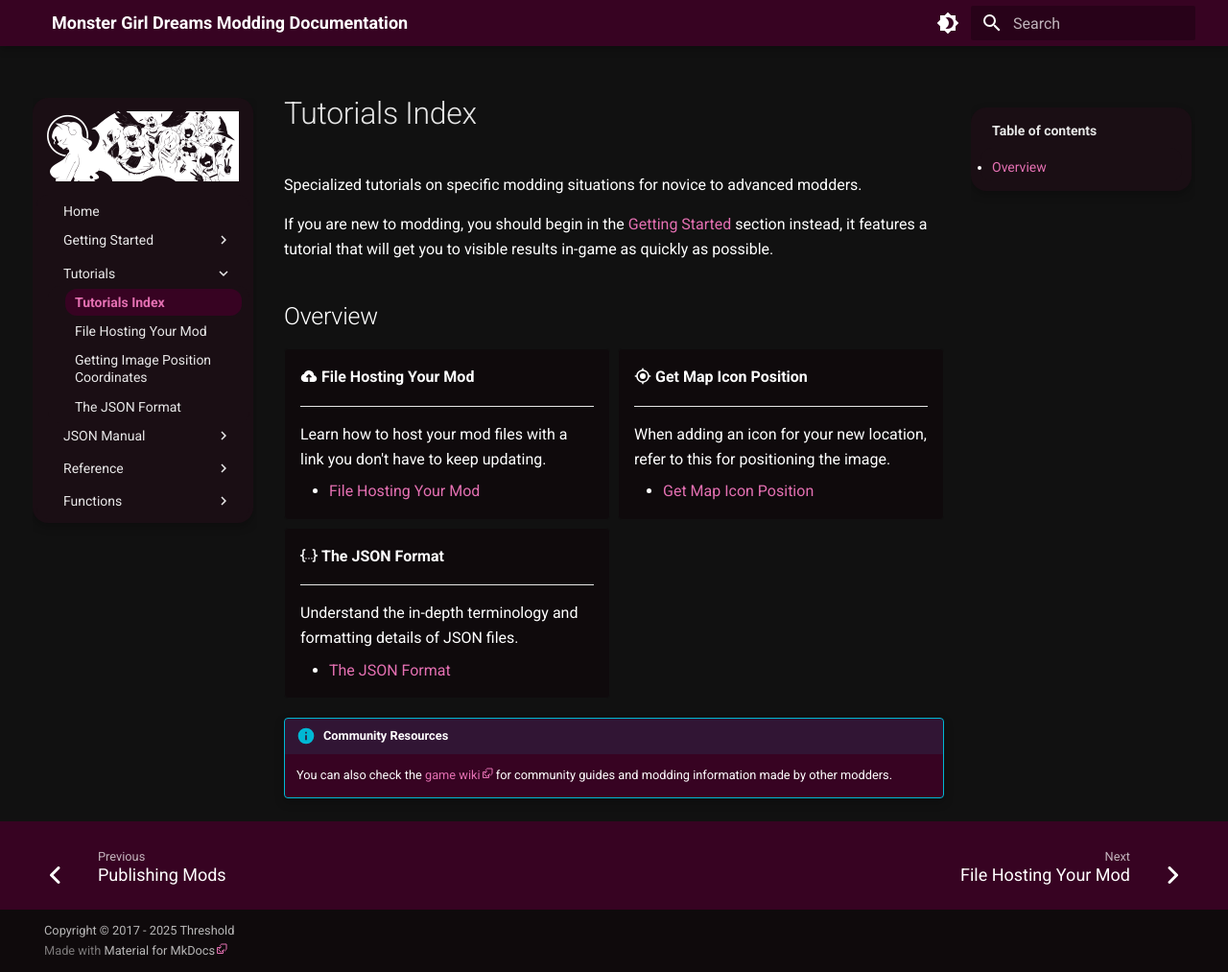
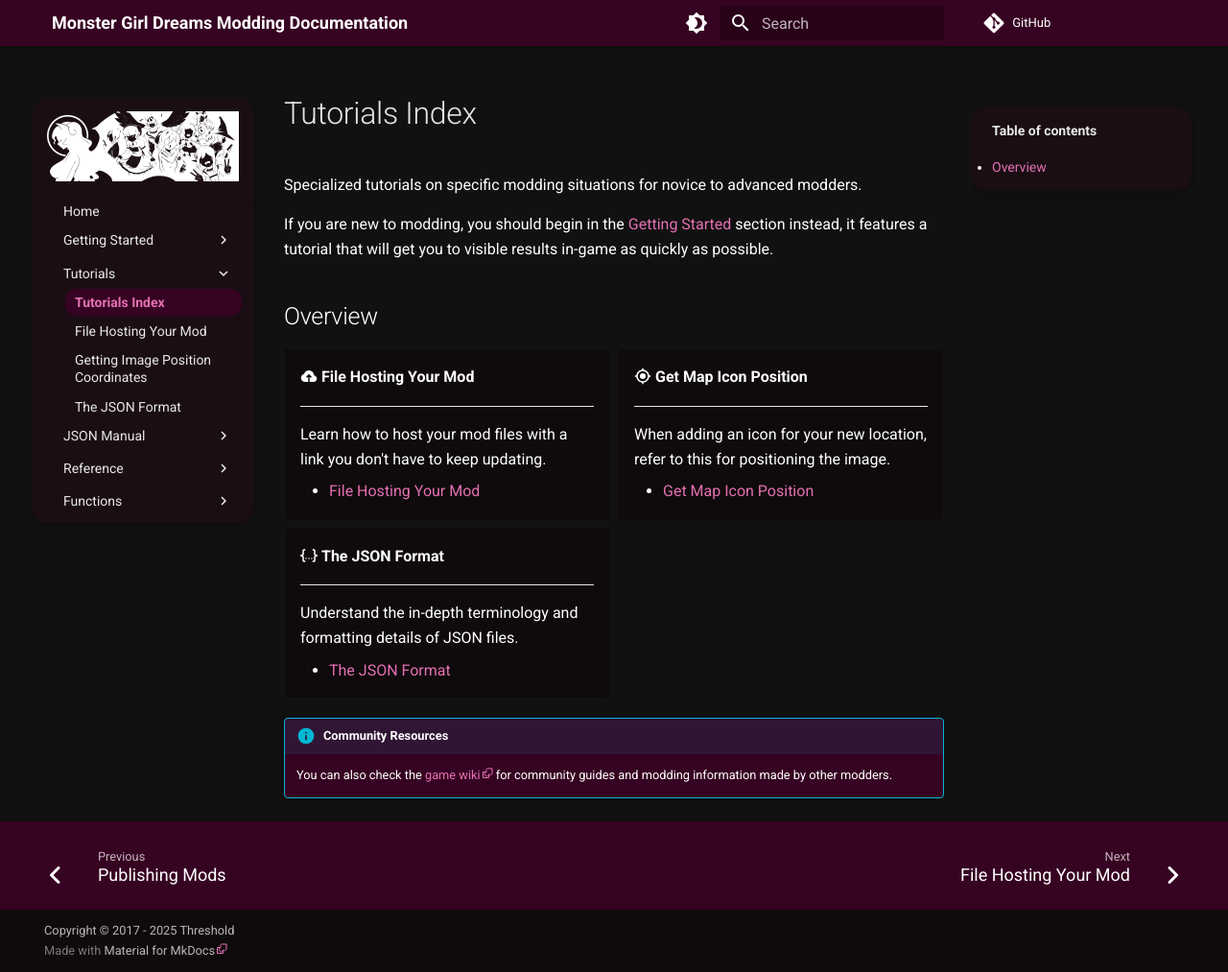
Before and after one commit to feltcute/ModdingDocsMGD, an MkDocs documentation site: the page built from docs/Tutorials/index.md, in a window 1280 px wide and 1013 px high. Shown: the whole window at 96% size. Built offline with MkDocs 1.6.1 and Material for MkDocs 9.7.7, drawn with Linux system fonts in a browser that asks for light colours; plug-ins that fetch from the network failed and are left out; comment, search, counter and statistics services are not loaded.

Commit message:
repo link

```diff
--- a/docs/stylesheets/extra.css
+++ b/docs/stylesheets/extra.css
@@ -327,7 +327,7 @@
 }
 
 a[href^="http://"]:not(.md-search-result__link),
-a[href^="https://"]:not(.md-search-result__link)
+a[href^="https://"]:not(.md-search-result__link):not([href="https://github.com/ThresholdMGD/ModdingDocsMGD"])
 {
     background-position: top right;
     background-repeat: no-repeat;
--- a/mkdocs.yml
+++ b/mkdocs.yml
@@ -2,6 +2,7 @@
 site_author: Threshold
 site_description: Modding Documentation for the game Monster Girl Dreams
 site_url: https://venefi.ca/mysite
+repo_url: https://github.com/ThresholdMGD/ModdingDocsMGD
 copyright: Copyright &copy; 2017 - 2025 Threshold
 extra:
   logo: img/banner.png
@@ -10,15 +11,14 @@
   name: material
   custom_dir: overrides
   palette:
-    - scheme: mgd
-      toggle:
-        icon: material/brightness-4
-        name: Switch to light mode
-
-    - scheme: mgd-light
-      toggle:
-        icon: material/brightness-7
-        name: Switch to dark mode
+  - scheme: mgd
+    toggle:
+      icon: material/brightness-4
+      name: Switch to light mode
+  - scheme: mgd-light
+    toggle:
+      icon: material/brightness-7
+      name: Switch to dark mode
   icon:
     previous: fontawesome/solid/angle-left
     next: fontawesome/solid/angle-right
```
Also changed, not shown: 1 other file.
